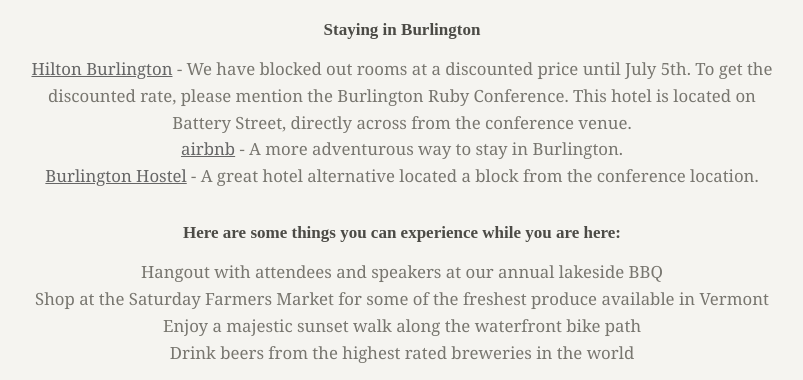
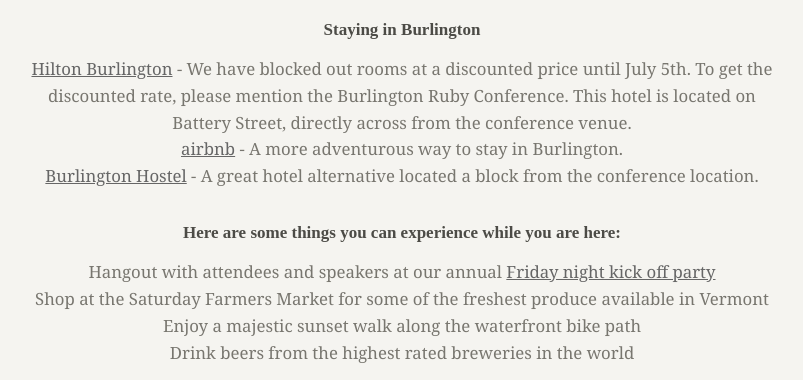
Before and after one commit to burlingtonruby/buruco2013, a Jekyll site: the page built from index.html, in a window 1280 px wide and 900 px high, scrolled down 4373 px, cut to the strip 0-380 px from the top of the window. Shown: the whole strip, without its empty margins (238-1041 px from the left). Built offline with Jekyll 4.4.1, drawn with Linux system fonts in a browser that asks for light colours; nearby versions of some CDN libraries.

Commit message:
BBQ isn't happening this year :(

```diff
--- a/index.html
+++ b/index.html
@@ -221,10 +221,8 @@
       </ul>
       <h5>Here are some things you can experience while you are here:</h5>
       <ul>
-        <li>Hangout with attendees and speakers at our annual lakeside
-        BBQ</li>
-        <li>Shop at the Saturday Farmers Market for some of the freshest
-        produce available in Vermont</li>
+        <li>Hangout with attendees and speakers at our annual <a href='/speakers.html#schedule'>Friday night kick off party</a></li>
+        <li>Shop at the Saturday Farmers Market for some of the freshest produce available in Vermont</li>
         <li>Enjoy a majestic sunset walk along the waterfront bike path</li>
         <li>Drink beers from the highest rated breweries in the world</li>
       </ul>
```
